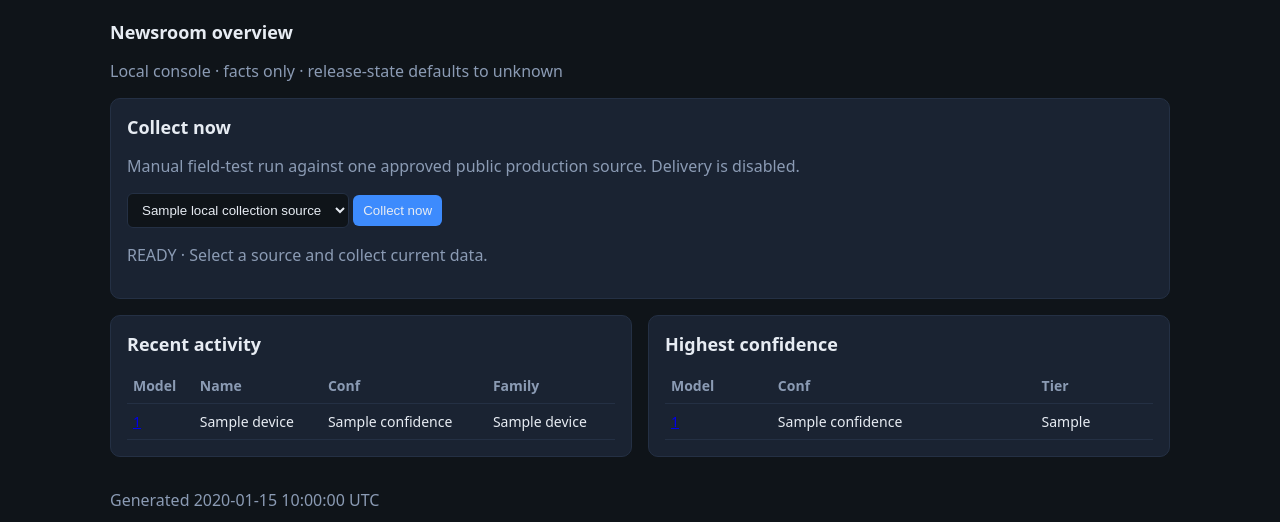
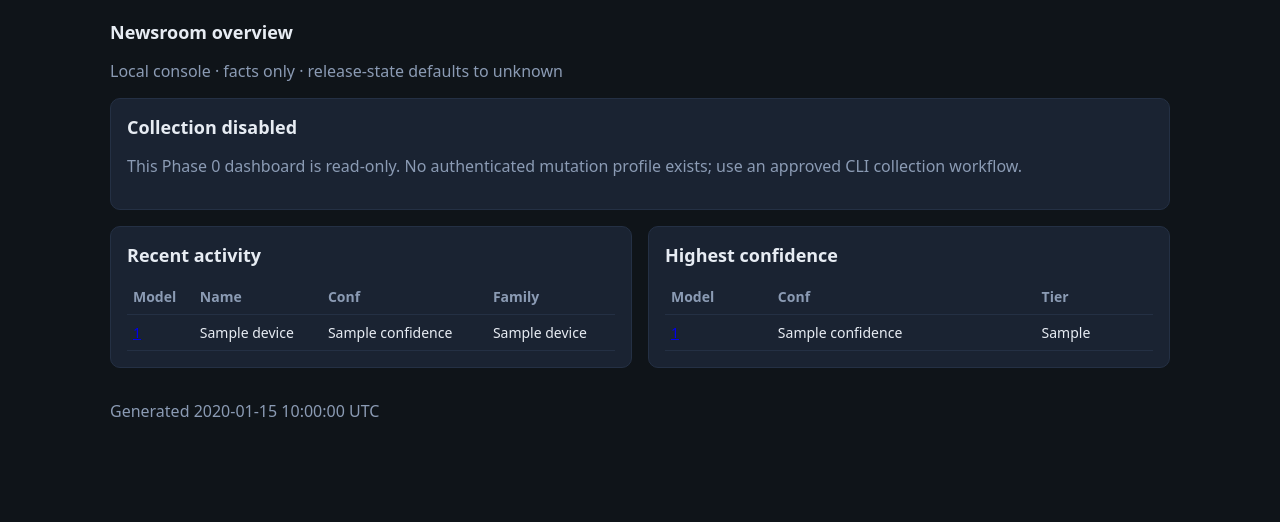
Before and after one commit to anil-ganti-nbc/smartphone-clank, a FastAPI app: template dashboard/templates/home.html in a window 1280 px wide. Shown: the part 44-566 px from the top of the page. Run offline with FastAPI, Linux system fonts and the light colour scheme; the template is opened without the code that fills it: most values are stand-ins (such as "Sample title", 1, 10 or a date in 2020).

Commit message:
phase0: contain dashboard and lock builds

```diff
--- a/dashboard/app.py
+++ b/dashboard/app.py
@@ -126,10 +126,10 @@ def local_collection_status():
 
 @app.post("/api/local-collection/run")
 def local_collection_run(payload: dict = Body(...)):
-    if _collection_controller is None:
-        return JSONResponse({"error": "local_collection_unavailable"}, status_code=404)
-    accepted, result = _collection_controller.start(str(payload.get("source_id") or ""))
-    return JSONResponse(result, status_code=202 if accepted else 409)
+    return JSONResponse(
+        {"error": "authenticated_profile_required", "detail": "Phase 0 dashboard is read-only."},
+        status_code=403,
+    )
 
 
 @app.get("/devices", response_class=HTMLResponse)
--- a/dashboard/templates/home.html
+++ b/dashboard/templates/home.html
@@ -5,49 +5,9 @@
 <p class="muted">Local console · facts only · release-state defaults to unknown</p>
 {% if local_collection_sources %}
 <div class="card" id="local-collection">
-  <h2>Collect now</h2>
-  <p class="muted">Manual field-test run against one approved public production source. Delivery is disabled.</p>
-  <select id="collection-source" aria-label="Collection source">
-    {% for source_id, label in local_collection_sources %}
-    <option value="{{ source_id }}">{{ label }}</option>
-    {% endfor %}
-  </select>
-  <button id="collection-start" type="button">Collect now</button>
-  <p id="collection-status" class="muted">READY · Select a source and collect current data.</p>
-  <pre id="collection-metrics" class="muted" style="white-space:pre-wrap"></pre>
+  <h2>Collection disabled</h2>
+  <p class="muted">This Phase 0 dashboard is read-only. No authenticated mutation profile exists; use an approved CLI collection workflow.</p>
 </div>
-<script>
-(() => {
-  const button = document.getElementById('collection-start');
-  const source = document.getElementById('collection-source');
-  const status = document.getElementById('collection-status');
-  const metrics = document.getElementById('collection-metrics');
-  let timer = null;
-  let startedAt = null;
-  async function poll() {
-    const response = await fetch('/api/local-collection/status', {cache: 'no-store'});
-    const data = await response.json();
-    startedAt = data.started_at ? new Date(data.started_at) : startedAt;
-    const elapsed = startedAt && ['queued', 'running'].includes(data.state)
-      ? ` · ${Math.max(0, Math.floor((Date.now() - startedAt.getTime()) / 1000))}s` : '';
-    status.textContent = `${(data.state || '').toUpperCase()} · ${data.source_label || ''} · ${data.message || ''}${elapsed}`.trim();
-    button.disabled = ['queued', 'running'].includes(data.state);
-    metrics.textContent = data.metrics ? JSON.stringify(data.metrics, null, 2) : '';
-    if (button.disabled) timer = window.setTimeout(poll, 1000);
-    else if (data.finished_at && ['completed', 'success'].includes(data.state)) window.setTimeout(() => location.reload(), 900);
-  }
-  button.addEventListener('click', async () => {
-    button.disabled = true;
-    status.textContent = 'Submitting collection…';
-    await fetch('/api/local-collection/run', {
-      method: 'POST', headers: {'Content-Type': 'application/json'},
-      body: JSON.stringify({source_id: source.value})
-    });
-    if (timer) window.clearTimeout(timer);
-    poll();
-  });
-})();
-</script>
 {% endif %}
 <div class="grid">
   <div class="card">
@@ -62,7 +22,7 @@
         <td>{{ d.family_name or "—" }}</td>
       </tr>
       {% else %}
-      <tr><td colspan="4" class="muted">No local smartphone observations yet. Select a source and collect current data.</td></tr>
+      <tr><td colspan="4" class="muted">No local smartphone observations yet.</td></tr>
       {% endfor %}
     </table>
   </div>
```
Also changed, not shown: REPRODUCIBLE_BUILD.md (added, +3 -0 lines), main.py (+17 -2 lines), tests/test_local_collection.py (+28 -1 lines), .github/workflows/phase0-ci.yml (added), .github/workflows/phase0-container.yml (added), 3 other files.
